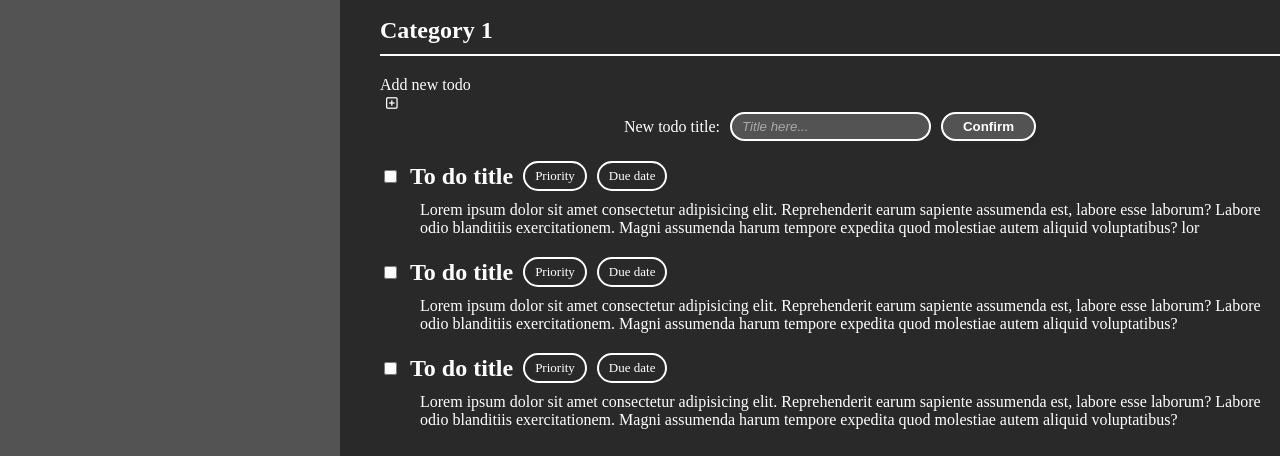
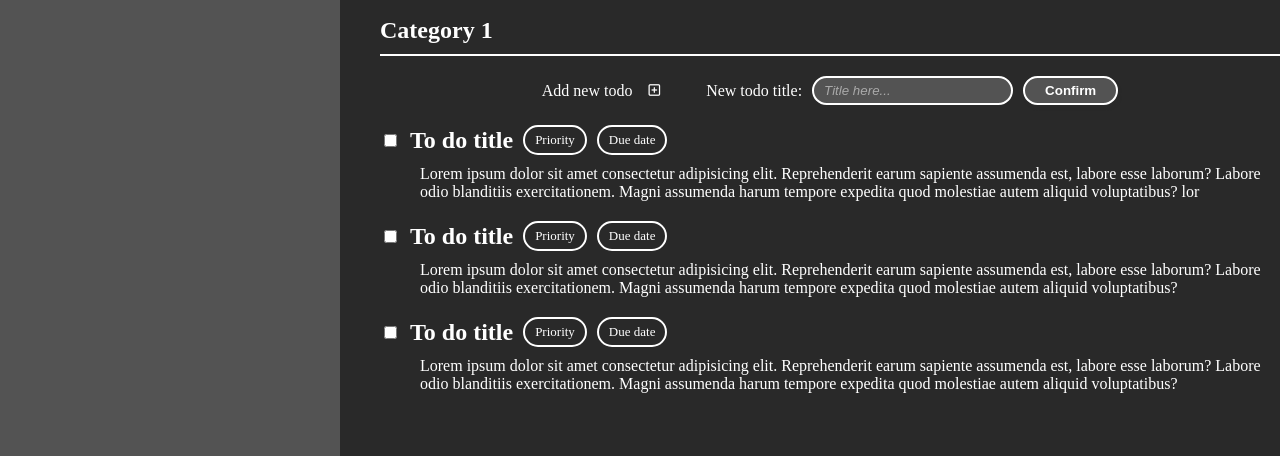
Before and after one commit to Ahmad-Zaher-Alhafi/todos-application, a website built with webpack: page src/template.html in a window 1280 px wide. Shown: the part 344-800 px from the top of the page. Built offline with nearby package versions, Linux system fonts and the light colour scheme.

Commit message:
FIX: Add todo configuration section was not being shown correctly

```diff
--- a/src/styles.css
+++ b/src/styles.css
@@ -252,6 +252,20 @@ body {
     gap: 20px;
 }
 
+.addTodoSection {
+    display: flex;
+    justify-content: center;
+    align-items: center;
+    gap: 40px;
+}
+
+.addTodoHeader {
+    display: flex;
+    justify-content: center;
+    align-items: center;
+    gap: 10px;
+}
+
 .todo {
     display: flex;
     flex-direction: column;
--- a/src/template.html
+++ b/src/template.html
@@ -99,7 +99,7 @@
                                 <div class="categoryTitle">Category 1</div>
 
                                 <div class="addTodoSection">
-                                    <div class="addTodoyHeader">
+                                    <div class="addTodoHeader">
                                         <div>Add new todo</div>
                                         <button class="addTodoButton icon"><i
                                                 class="fa-sharp fa-regular fa-square-plus"></i></button>
```
